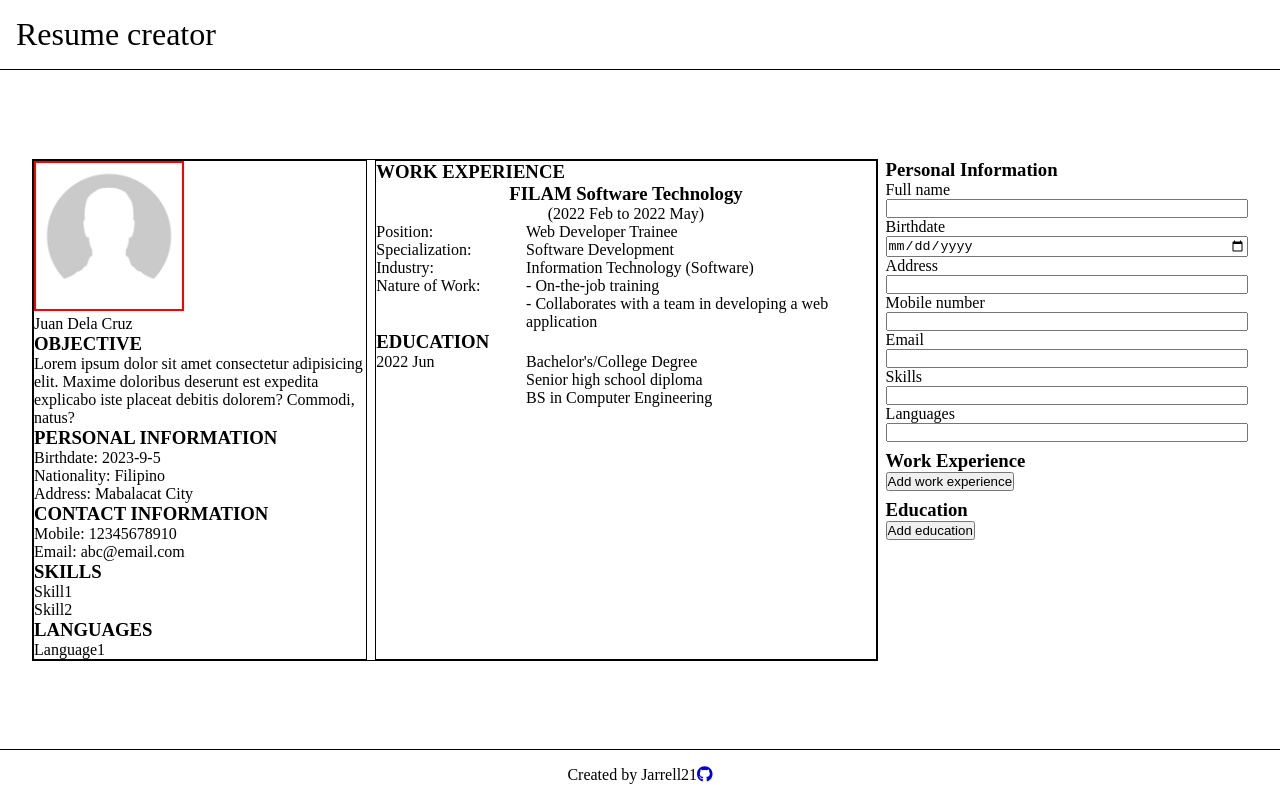
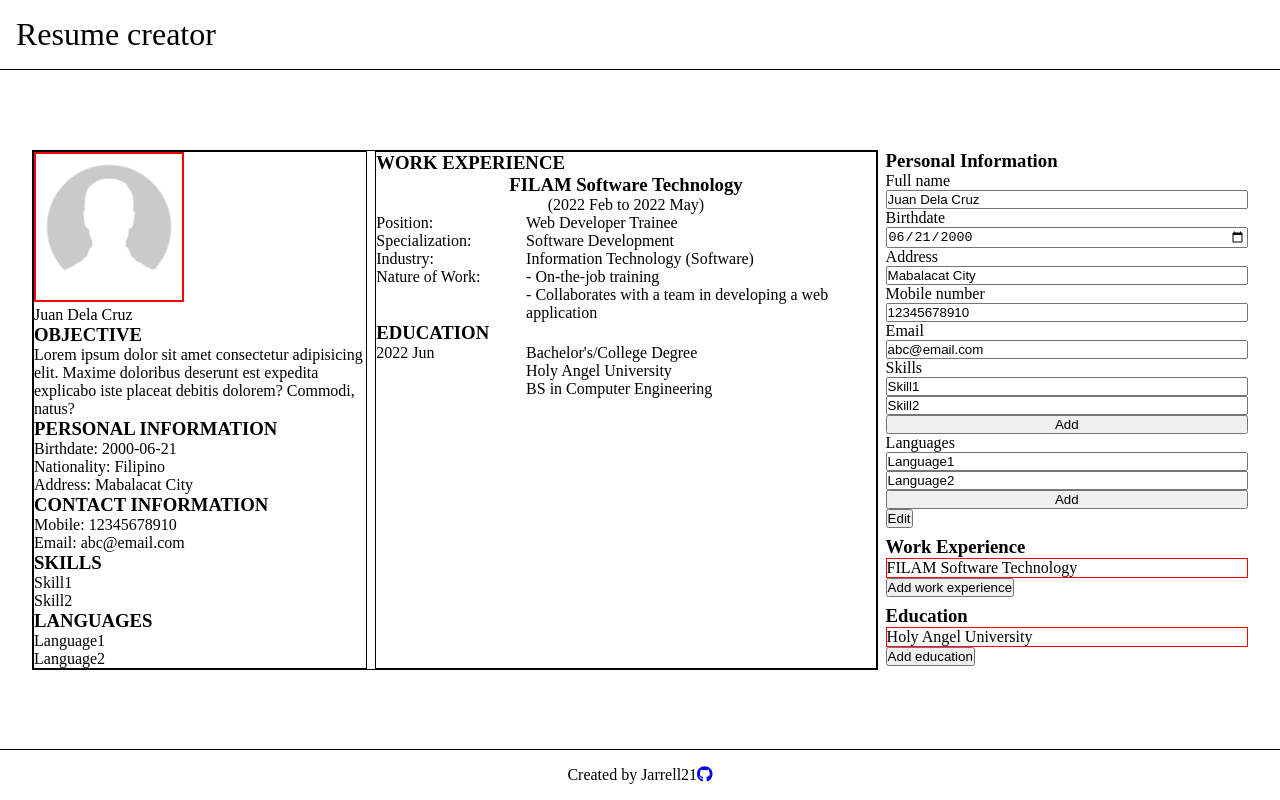
Before and after one commit to Jarrell21/cv-application, a React (Vite) app: page / in a window 1280 px wide. Built offline with nearby package versions, Linux system fonts and the light colour scheme.

Commit message:
Update sidebar

```diff
--- a/src/App.jsx
+++ b/src/App.jsx
@@ -6,19 +6,17 @@ import { faGithub } from '@fortawesome/free-brands-svg-icons'
 import './App.css'
 
 function App() {
-  const today = new Date();
-  const date = today.getFullYear()+'-'+(today.getMonth()+1)+'-'+today.getDate();
   const [data, setData] = useState({
     generalInfo: {
       fullName: 'Juan Dela Cruz',
-      birthDate: date,
+      birthDate: '2000-06-21',
       objective: 'Lorem ipsum dolor sit amet consectetur adipisicing elit. Maxime doloribus deserunt est expedita explicabo iste placeat debitis dolorem? Commodi, natus?',
       nationality: 'Filipino',
       address: 'Mabalacat City',
       mobile: '12345678910',
       email: 'abc@email.com',
       skills: ['Skill1', 'Skill2'],
-      languages: ['Language1'],
+      languages: ['Language1', 'Language2'],
     },
     workExperience: [
       {
@@ -36,7 +34,7 @@ function App() {
     education: [
       {
         attainment: "Bachelor's/College Degree",
-        schoolName: 'Senior high school diploma',
+        schoolName: 'Holy Angel University',
         course: 'BS in Computer Engineering',
         dateGraduated: '2022 Jun',
       }
--- a/src/components/Sidebar.jsx
+++ b/src/components/Sidebar.jsx
@@ -2,86 +2,123 @@ import React, { useState } from 'react';
 import PropTypes from 'prop-types'
 import '../styles/Sidebar.css'
 
-function Sidebar({ info, setInfo }) {
+function Sidebar({ data, setData }) {
   const personalInfoinputList = [
-    {label: 'Full name', type: 'text', name: 'fullName'},
-    {label: 'Birthdate', type: 'date', name: 'birthDate'},
-    {label: 'Address', type: 'text', name: 'address'},
-    {label: 'Mobile number', type: 'text', name: 'mobile'},
-    {label: 'Email', type: 'email', name: 'email'},
-    {label: 'Skills', type: 'text', name: 'skills', isArray: true},
-    {label: 'Languages', type: 'text', name: 'languages', isArray: true},
+    {groupName: 'generalInfo', label: 'Full name', type: 'text', name: 'fullName'},
+    {groupName: 'generalInfo', label: 'Birthdate', type: 'date', name: 'birthDate'},
+    {groupName: 'generalInfo', label: 'Address', type: 'text', name: 'address'},
+    {groupName: 'generalInfo', label: 'Mobile number', type: 'text', name: 'mobile'},
+    {groupName: 'generalInfo', label: 'Email', type: 'email', name: 'email'},
+    {groupName: 'generalInfo', label: 'Skills', type: 'text', name: 'skills', isArray: true},
+    {groupName: 'generalInfo', label: 'Languages', type: 'text', name: 'languages', isArray: true},
   ];
 
   const workInputList = [
-    {label: 'Company name', type: 'text', name: 'companyName'},
-    {label: 'Start date', type: 'date', name: 'startDate'},
-    {label: 'End date', type: 'date', name: 'endDate'},
-    {label: 'Position', type: 'text', name: 'position'},
-    {label: 'Specialization', type: 'text', name: 'specialization'},
-    {label: 'Industry', type: 'email', name: 'industry'},
-    {label: 'Nature of work', type: 'text', name: 'natureOfWork', isArray: true},
+    {groupName: 'workExperience', label: 'Company name', type: 'text', name: 'companyName'},
+    {groupName: 'workExperience', label: 'Start date', type: 'date', name: 'startDate'},
+    {groupName: 'workExperience', label: 'End date', type: 'date', name: 'endDate'},
+    {groupName: 'workExperience', label: 'Position', type: 'text', name: 'position'},
+    {groupName: 'workExperience', label: 'Specialization', type: 'text', name: 'specialization'},
+    {groupName: 'workExperience', label: 'Industry', type: 'email', name: 'industry'},
+    {groupName: 'workExperience', label: 'Nature of work', type: 'text', name: 'natureOfWork', isArray: true},
   ];
 
   const educationInputList = [
-    {label: 'School name', type: 'text', name: 'schoolName'},
-    {label: 'Attainment', type: 'text', name: 'attainment'},
-    {label: 'Course', type: 'text', name: 'course'},
-    {label: 'Date graduated', type: 'date', name: 'dateGraduated'},
+    {groupName: 'education', label: 'School name', type: 'text', name: 'schoolName'},
+    {groupName: 'education', label: 'Attainment', type: 'text', name: 'attainment'},
+    {groupName: 'education', label: 'Course', type: 'text', name: 'course'},
+    {groupName: 'education', label: 'Date graduated', type: 'date', name: 'dateGraduated'},
   ];
+
+  const [visible, setVisible] = useState(false);
+
+  const handleAddButton = (group) => {
+    setVisible((prev) => ({...prev, [group]: !prev[group]}));
+  }
 
   return (
     <aside className='side'>
       <div className='side-personal-info'>
         <h3>Personal Information</h3>
-        <InputGroup group={personalInfoinputList} info={info} setInfo={setInfo}/>
+        <InputGroup group={personalInfoinputList} data={data} setData={setData}/>
+        <button>Edit</button>
       </div>
       <div className='side-work-exp'>
         <h3>Work Experience</h3>
-        <button>Add work experience</button>
-        {/* <InputGroup group={workInputList} info={info} setInfo={setInfo}/> */}
+        {data.workExperience && data.workExperience.map((work) => {
+          return <div key={work} className='sidebar-item'>{work.companyName}</div>
+        })}
+        {visible['work'] ? (
+            <>
+              <InputGroup group={workInputList} data={data} setData={setData}/>
+              <button>Submit</button>
+              <button onClick={() => handleAddButton('work')}>Cancel</button>
+            </>
+          ) : <button onClick={() => handleAddButton('work')}>Add work experience</button>
+        }
+
       </div>
       <div className='side-education'>
         <h3>Education</h3>
-        <button>Add education</button>
-        {/* <InputGroup group={educationInputList} info={info} setInfo={setInfo}/> */}
+        {data.education && data.education.map((education) => {
+          return <div key={education} className='sidebar-item'>{education.schoolName}</div>
+        })}
+        {visible['education'] ? (
+            <>
+              <InputGroup group={educationInputList} data={data} setData={setData}/>
+              <button>Submit</button>
+              <button onClick={() => handleAddButton('education')}>Cancel</button>
+            </>
+          ) : <button onClick={() => handleAddButton('education')}>Add education</button>
+        }
       </div>
     </aside>
   )
 }
 
-function Input({ input, info, setInfo }){
-  return (
-      <input title={input.name} type={input.type} name={input.name} />
-  )
-}
-
-function InputGroup({ group, info, setInfo }){
+function InputGroup({ group, data, setData }){
   return <div className='input-group'>
     {group.map((input) => {
-      return <div key={input.label} className='input'>
-        <label htmlFor={input.name}>{input.label}</label>
-        <Input input={input} info={info} setInfo={setInfo}/>
-      </div>
+      return (
+        <div key={input.label} className='input'>
+          <label htmlFor={input.name}>{input.label}</label>
+          {input.type == 'date' ?
+            <input
+              title={input.name}
+              type={input.type}
+              name={input.name}
+              defaultValue={new Date(data.generalInfo.birthDate).toISOString().split('T')[0]}
+            /> :
+            input.isArray ?
+              <>
+                {data[input.groupName][input.name] && data[input.groupName][input.name].map((element) => {
+                  return <input key={element} title={input.name} type={input.type} name={input.name} defaultValue={element} />
+                })}
+                <button>Add</button>
+              </>
+              :
+            <input
+              title={input.name}
+              type={input.type}
+              name={input.name}
+              defaultValue={data.generalInfo[input.name]}
+            />
+          }
+        </div>
+      )
     })}
   </div>
 }
 
 Sidebar.propTypes = {
-  info: PropTypes.any,
-  setInfo: PropTypes.any,
-}
-
-Input.propTypes = {
-  input: PropTypes.any,
-  info: PropTypes.any,
-  setInfo: PropTypes.any,
+  data: PropTypes.any,
+  setData: PropTypes.any,
 }
 
 InputGroup.propTypes = {
   group: PropTypes.any,
-  info: PropTypes.any,
-  setInfo: PropTypes.any,
+  data: PropTypes.any,
+  setData: PropTypes.any,
 }
 
 export default Sidebar
--- a/src/styles/Sidebar.css
+++ b/src/styles/Sidebar.css
@@ -8,3 +8,7 @@
   display: flex;
   flex-direction: column;
 }
+
+.sidebar-item {
+  border: 1px solid red;
+}
```
